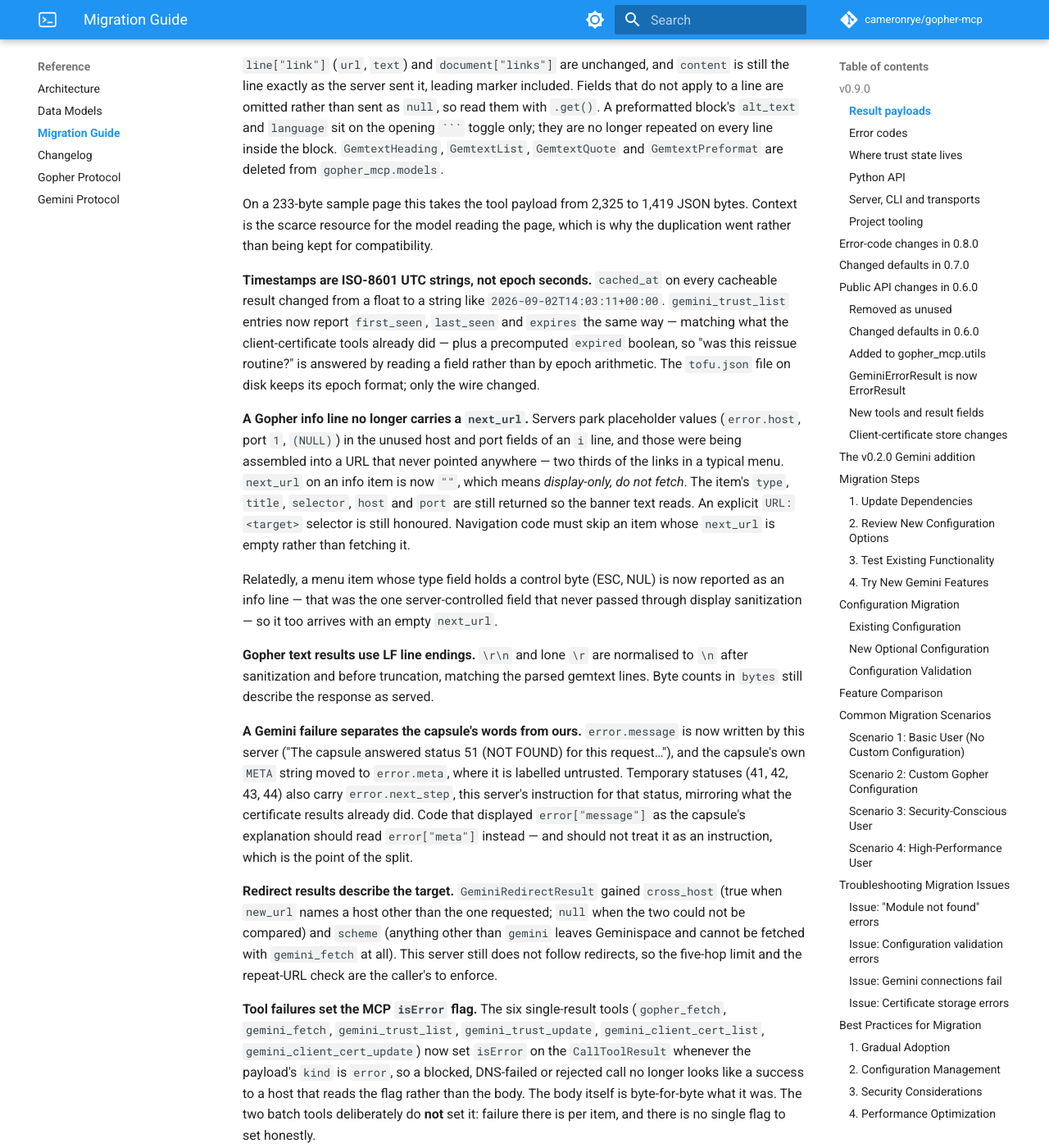
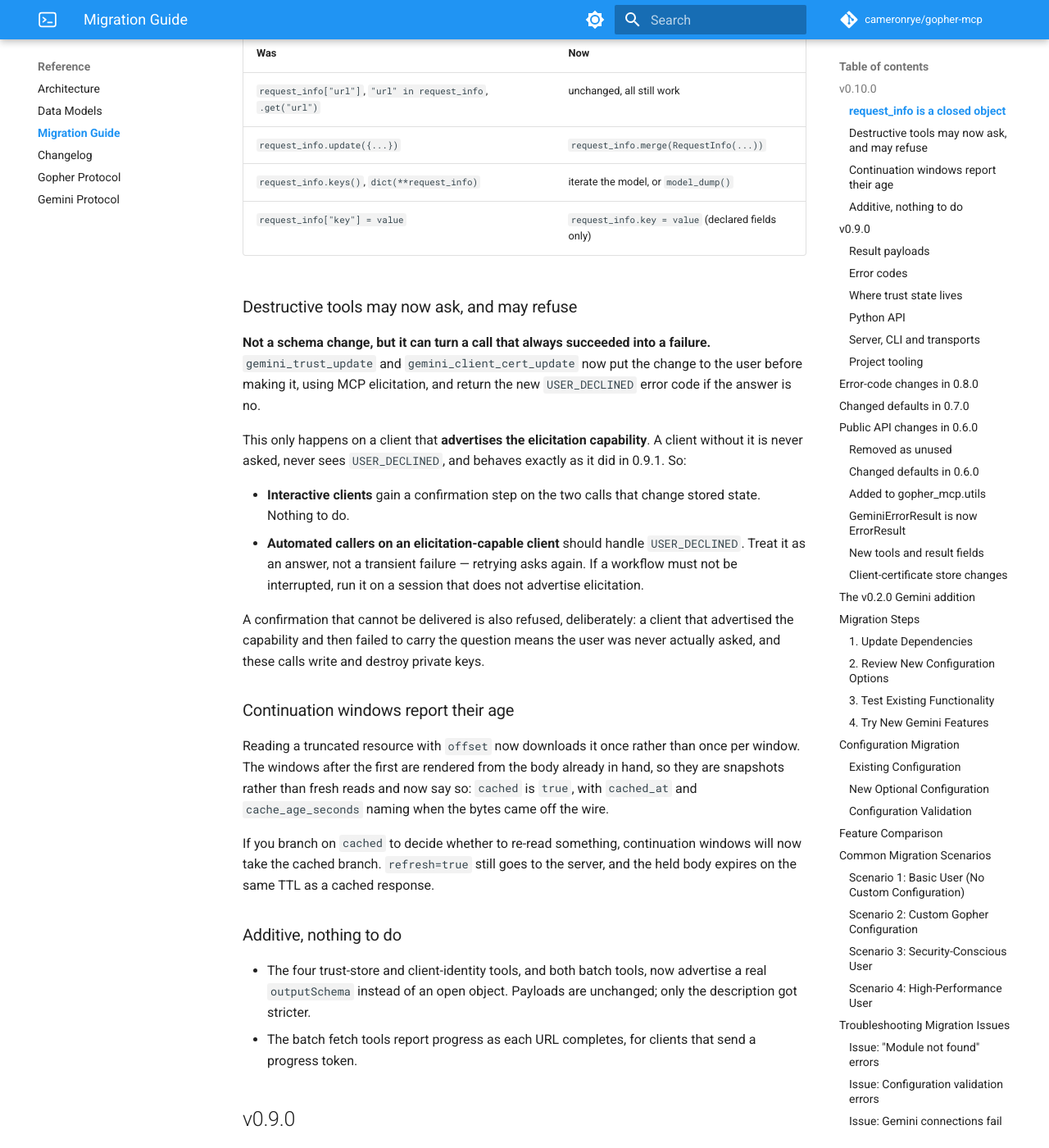
Before and after one commit to cameronrye/gopher-mcp, an MkDocs documentation site: the page built from docs/migration-guide.md, in a window 1280 px wide and 1400 px high, scrolled down 1474 px. Shown: the whole window at 82% size. Built offline with MkDocs 1.6.1 and Material for MkDocs 9.7.7, drawn with Linux system fonts in a browser that asks for light colours; comment, search, counter and statistics services are not loaded; some of the changed text lies outside the part shown.

Commit message:
chore(release): 0.10.0
Two changes a caller has to know about, and the migration guide now carries
both rather than only the one with a schema diff.

request_info stops being an open dict and becomes a described object. The
values are byte-identical to 0.9.1 -- what changes is that a strict client now
rejects an undeclared key, and that the field is a model rather than a dict for
anyone importing the package.

The destructive tools ask before acting on clients that advertise elicitation,
and refuse with USER_DECLINED if the answer is no. That has no schema diff at
all, which is exactly why it needed writing down: it can turn a call that
always succeeded into a failure for an automated caller.

Also in this release: every tool advertises a real outputSchema instead of an
open object, reading one document costs one download instead of one per window,
the batch tools report progress, and a continuation says how old its bytes are.

```diff
--- a/docs/migration-guide.md
+++ b/docs/migration-guide.md
@@ -8,6 +8,7 @@ crosses three releases means reading three sections.
 
 | Version | Why you have to read it |
 |---------|-------------------------|
+| [0.10.0](#v0100) | `request_info` is a closed, described object; destructive tools may now ask the user and refuse; continuation windows report their age |
 | [0.9.0](#v090) | Result payload shapes, four new or widened error codes, where trust state lives on disk, and the project's own tooling |
 | [0.8.0](#error-code-changes-in-080) | Four error codes split or renamed — anything switching on `error["code"]` |
 | [0.7.0](#changed-defaults-in-070) | `robots.txt` is honoured by default; a fetch that used to succeed can now be refused |
@@ -18,6 +19,84 @@ There is no need to migrate stored data at any version. Caches are rebuilt on
 demand, and the one on-disk format that moved (see
 [Where trust state lives](#where-trust-state-lives)) keeps reading its old
 location permanently.
+
+## v0.10.0
+
+One breaking change to what a result contains, and one change to what a call
+may *do*. Nothing was renamed or removed, and no existing argument changed
+meaning, so a client that fetches a URL and branches on `kind` needs no change.
+
+### `request_info` is a closed object
+
+**Breaking.** It was `dict[str, Any]` on every result model, so the schema
+described the one field every result carries as "any object". It is now a
+described object with fourteen named, individually optional fields — `url`,
+`timestamp`, `host`, `port`, `type`, `selector`, `search_ignored`, `path`,
+`has_query`, `tls_version`, `cipher`, `cert_fingerprint`, `tofu_warning`,
+`client_cert_warning` — advertised with `additionalProperties: false`.
+
+**The values you receive are byte-identical to 0.9.1.** No key was added,
+removed or renamed, and a key that was absent before is absent now. Two things
+do change:
+
+- A client that validates results against the advertised `outputSchema` will
+  now **reject** a payload carrying any other key. Nothing this server emits
+  does; this bites a fork or a proxy that appends its own provenance key.
+- The **order** of keys within `request_info` follows the field declarations
+  rather than the order the producer happened to insert them. JSON objects are
+  unordered so nothing parses differently, but the pretty-printed text block
+  that many hosts show the model reads differently.
+
+If you import `gopher_mcp` directly, `request_info` is no longer a `dict`:
+
+| Was | Now |
+|-----|-----|
+| `request_info["url"]`, `"url" in request_info`, `.get("url")` | unchanged, all still work |
+| `request_info.update({...})` | `request_info.merge(RequestInfo(...))` |
+| `request_info.keys()`, `dict(**request_info)` | iterate the model, or `model_dump()` |
+| `request_info["key"] = value` | `request_info.key = value` (declared fields only) |
+
+### Destructive tools may now ask, and may refuse
+
+**Not a schema change, but it can turn a call that always succeeded into a
+failure.** `gemini_trust_update` and `gemini_client_cert_update` now put the
+change to the user before making it, using MCP elicitation, and return the new
+`USER_DECLINED` error code if the answer is no.
+
+This only happens on a client that **advertises the elicitation capability**. A
+client without it is never asked, never sees `USER_DECLINED`, and behaves
+exactly as it did in 0.9.1. So:
+
+- **Interactive clients** gain a confirmation step on the two calls that change
+  stored state. Nothing to do.
+- **Automated callers on an elicitation-capable client** should handle
+  `USER_DECLINED`. Treat it as an answer, not a transient failure — retrying
+  asks again. If a workflow must not be interrupted, run it on a session that
+  does not advertise elicitation.
+
+A confirmation that cannot be delivered is also refused, deliberately: a client
+that advertised the capability and then failed to carry the question means the
+user was never actually asked, and these calls write and destroy private keys.
+
+### Continuation windows report their age
+
+Reading a truncated resource with `offset` now downloads it once rather than
+once per window. The windows after the first are rendered from the body already
+in hand, so they are snapshots rather than fresh reads and now say so: `cached`
+is `true`, with `cached_at` and `cache_age_seconds` naming when the bytes came
+off the wire.
+
+If you branch on `cached` to decide whether to re-read something, continuation
+windows will now take the cached branch. `refresh=true` still goes to the
+server, and the held body expires on the same TTL as a cached response.
+
+### Additive, nothing to do
+
+- The four trust-store and client-identity tools, and both batch tools, now
+  advertise a real `outputSchema` instead of an open object. Payloads are
+  unchanged; only the description got stricter.
+- The batch fetch tools report progress as each URL completes, for clients that
+  send a progress token.
 
 ## v0.9.0
 
--- a/pyproject.toml
+++ b/pyproject.toml
@@ -8,7 +8,7 @@ build-backend = "hatchling.build"
 
 [project]
 name = "gopher-mcp"
-version = "0.9.1"
+version = "0.10.0"
 description = "A cross-platform Model Context Protocol (MCP) server for browsing Gopher and Gemini resources"
 readme = "README.md"
 license = "MIT"
--- a/server.json
+++ b/server.json
@@ -3,7 +3,7 @@
   "name": "io.github.cameronrye/gopher-mcp",
   "title": "Gopher & Gemini MCP Server",
   "description": "Browse Gopher and Gemini resources safely: SSRF protection, TLS/TOFU, structured JSON output.",
-  "version": "0.9.1",
+  "version": "0.10.0",
   "repository": {
     "url": "https://github.com/cameronrye/gopher-mcp",
     "source": "github"
@@ -13,7 +13,7 @@
       "registryType": "pypi",
       "registryBaseUrl": "https://pypi.org",
       "identifier": "gopher-mcp",
-      "version": "0.9.1",
+      "version": "0.10.0",
       "runtimeHint": "uvx",
       "transport": {
         "type": "stdio"
@@ -21,7 +21,7 @@
     },
     {
       "registryType": "oci",
-      "identifier": "ghcr.io/cameronrye/gopher-mcp:0.9.1",
+      "identifier": "ghcr.io/cameronrye/gopher-mcp:0.10.0",
       "runtimeHint": "docker",
       "packageArguments": [
         {
```
Also changed, not shown: CHANGELOG.md (+9 -1 lines), README.md (+8 -2 lines), docs/development/releasing.md (+1 -1 lines), 1 other file.
